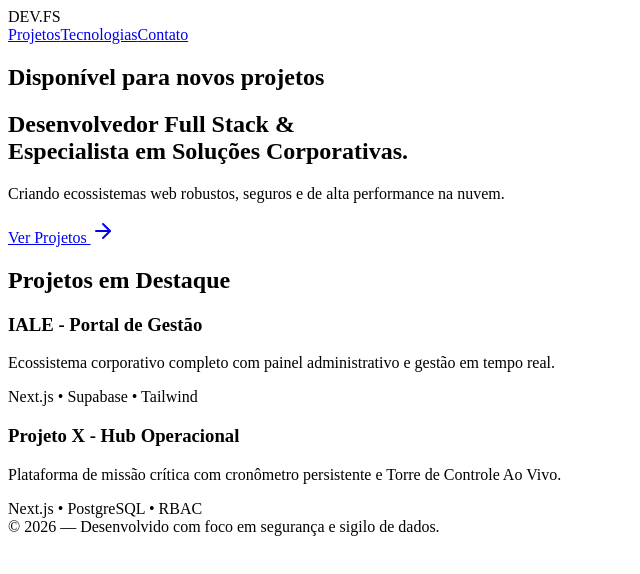
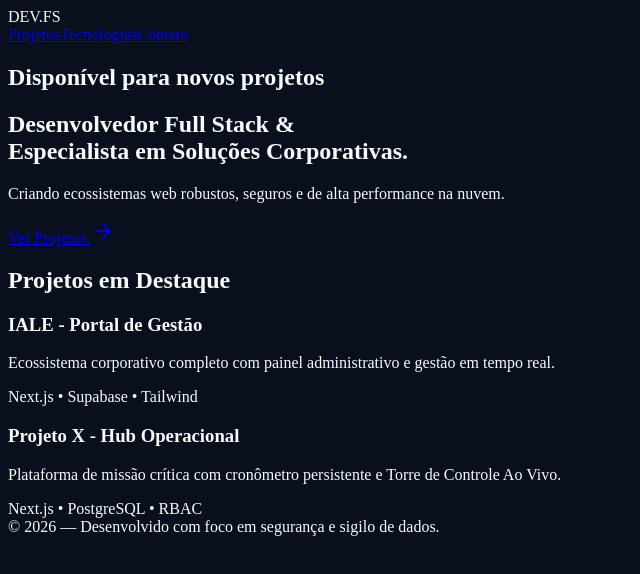
Before and after one commit to crystianjs/portfolio, a Next.js app: page / in a window 1280 px wide. Shown: the top 574 px of the page, without its empty margins (0-640 px from the left). Built offline with nearby package versions, Linux system fonts and the light colour scheme.

Commit message:
move globals.css para src/app e atualiza layout

```diff
--- /dev/null
+++ b/src/app/globals.css
@@ -0,0 +1,8 @@
+@tailwind base;
+@tailwind components;
+@tailwind utilities;
+
+body {
+  background-color: #0a0f1e;
+  color: #f8fafc;
+}
--- a/src/app/layout.tsx
+++ b/src/app/layout.tsx
@@ -1,4 +1,5 @@
 import React from 'react';
+import './globals.css';
 
 export const metadata = {
   title: 'Portfólio Profissional',
@@ -12,7 +13,7 @@ export default function RootLayout({
 }) {
   return (
     <html lang="pt-BR">
-      <body className="bg-slate-950 text-slate-100 antialiased min-h-screen">
+      <body className="bg-[#0a0f1e] text-slate-100 antialiased min-h-screen">
         {children}
       </body>
     </html>
```
